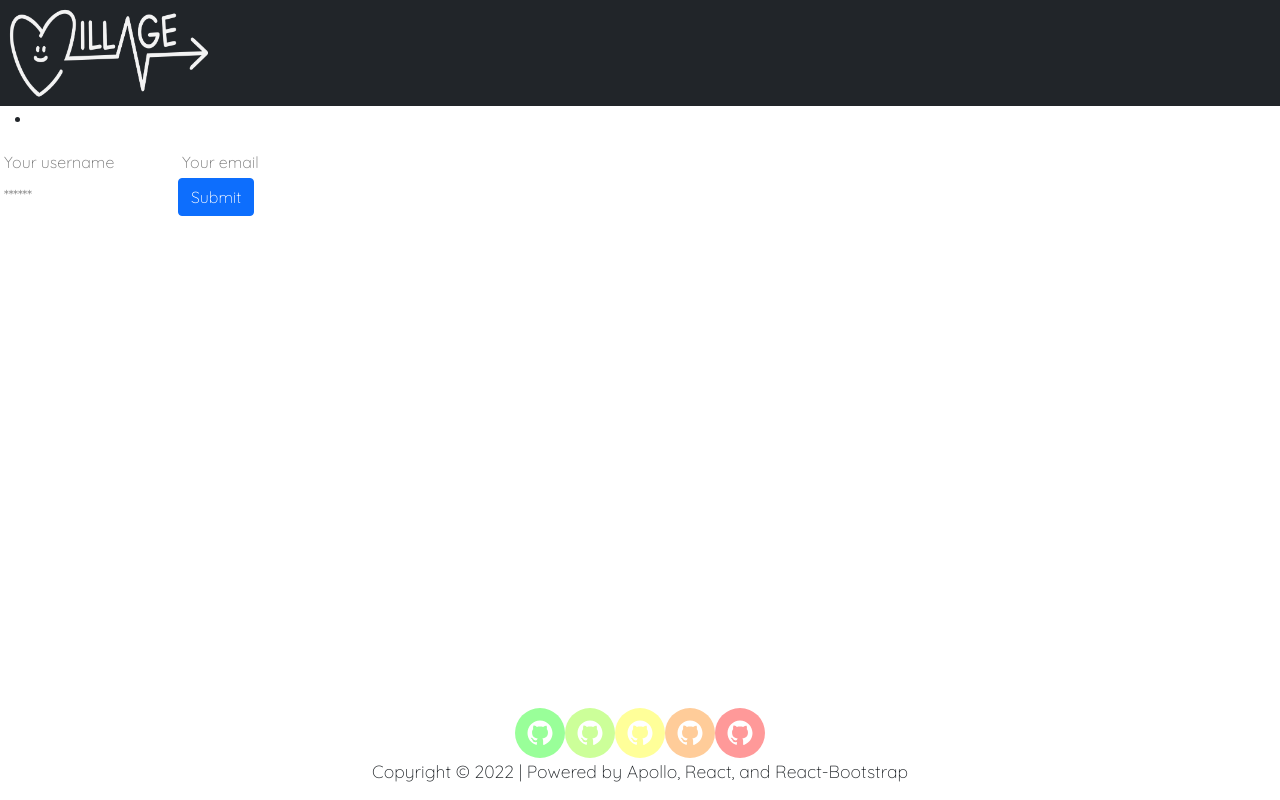
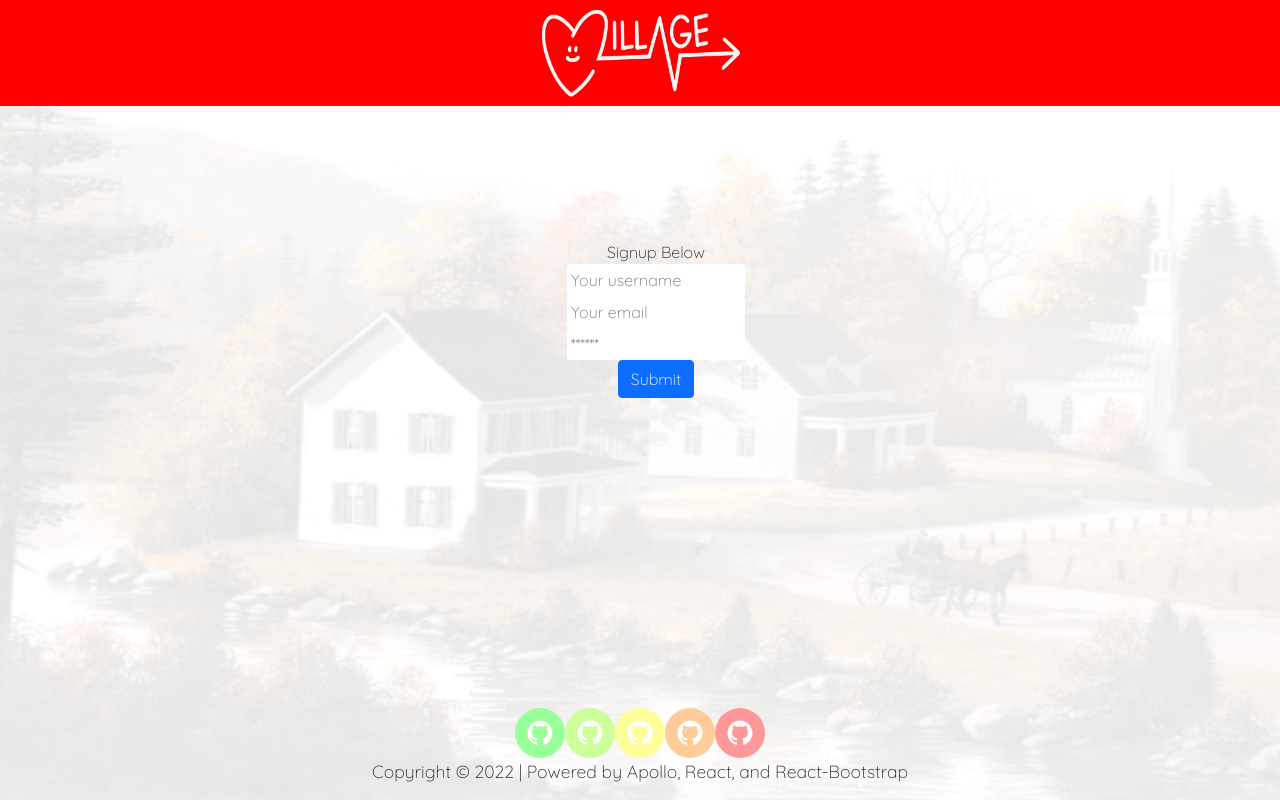
Before and after one commit to pr1me-e1gh7/Village, a React (Create React App) app in the folder client/: page /Signup in a window 1280 px wide. Built offline with nearby package versions, Linux system fonts and the light colour scheme; the HTML template or start-up script is replaced by a standard one.

Commit message:
finished styling for v1 of project

```diff
--- a/client/src/components/Modals/Login.js
+++ b/client/src/components/Modals/Login.js
@@ -1,4 +1,6 @@
 import React, { useState } from 'react';
+import logo from '../../assets/villagelogowhitecropped.png'
+import bkgd from '../../assets/stocksmalltown3.gif'
 import { Link } from 'react-router-dom';
 import { useMutation } from '@apollo/client';
 import { LOGIN_USER } from '../../utils/mutations';
@@ -40,18 +42,23 @@ const Login = (props) => {
     };
 
     return (
-    <main className="flex-row justify-center mb-4">
-      <div className="col-12 col-lg-10">
-        <div className="card">
-          <h4 className="card-header bg-dark text-light p-2">Login</h4>
-          <div className="card-body">
+        <>
+            <img src={bkgd} alt="entrybkgd" className='custombkgd'></img>
+            <header className='bgcustom text-light p-2'>
+                <img src={logo} alt="villagelogo" className='entrylogo'></img>
+            </header>
+            <body className='entryPage'>
                 {data ? (
                 <p>
                     Success! You may now head{' '}
-                <Link to="/">back to the homepage.</Link>
+                    <Link to="/Profile">back to the homepage.</Link>
                 </p>
                 ) : (
+
                 <form onSubmit={handleFormSubmit}>
+                    <ul className='entryStyle'>
+                        <li>Login Below</li>
+                        <li>
                             <input
                             className="form-input"
                             placeholder="Your email"
@@ -60,6 +67,8 @@ const Login = (props) => {
                             value={formState.email}
                             onChange={handleChange}
                             />
+                        </li>
+                        <li>
                             <input
                             className="form-input"
                             placeholder="******"
@@ -68,6 +77,8 @@ const Login = (props) => {
                             value={formState.password}
                             onChange={handleChange}
                             />
+                        </li>
+                        <li>
                             <button
                                 className="btn btn-block btn-primary"
                                 style={{ cursor: 'pointer' }}
@@ -75,18 +86,17 @@ const Login = (props) => {
                             >
                                 Submit
                             </button>
+                        </li>
+                    </ul>
                 </form>
                 )}
-
                 {error && (
                 <div className="my-3 p-3 bg-danger text-white">
                     {error.message}
                 </div>
                 )}
-          </div>
-        </div>
-      </div>
-    </main>
+            </body>
+        </>
     );
 };
 
--- a/client/src/components/Modals/Signup.js
+++ b/client/src/components/Modals/Signup.js
@@ -1,5 +1,6 @@
 import React, { useState } from 'react';
 import logo from '../../assets/villagelogowhitecropped.png'
+import bkgd from '../../assets/stocksmalltown3.gif'
 import { Link } from 'react-router-dom';
 import { useMutation } from '@apollo/client';
 import { ADD_USER } from '../../utils/mutations';
@@ -39,22 +40,22 @@ const Signup = () => {
 
   return (
     <>
-      <header className='bg-dark text-light p-2'>
+      <img src={bkgd} alt="entrybkgd" className='custombkgd'></img>
+      <header className='bgcustom text-light p-2'>
         <img src={logo} alt="villagelogo" className='entrylogo'></img>
       </header>
-      <body>
+      <body className='entryPage'>
         {data ? (
           <p>
             Success! You may now head{' '}
-            <Link to="/">back to the homepage.</Link>
+            <Link to="/Profile">back to the homepage.</Link>
           </p>
         ) : (
 
           <form onSubmit={handleFormSubmit}>
-            <ul>
+            <ul className='entryStyle'>
+              <li>Signup Below</li>
               <li>
-              </li>
-            </ul>
                 <input
                   className="form-input"
                   placeholder="Your username"
@@ -63,6 +64,8 @@ const Signup = () => {
                   value={formState.name}
                   onChange={handleChange}
                 />
+              </li>
+              <li>
                 <input
                   className="form-input"
                   placeholder="Your email"
@@ -71,6 +74,8 @@ const Signup = () => {
                   value={formState.email}
                   onChange={handleChange}
                 />
+              </li>
+              <li>
                 <input
                   className="form-input"
                   placeholder="******"
@@ -79,6 +84,8 @@ const Signup = () => {
                   value={formState.password}
                   onChange={handleChange}
                 />
+              </li>
+              <li>
                 <button
                   className="btn btn-block btn-primary"
                   style={{ cursor: 'pointer' }}
@@ -86,6 +93,8 @@ const Signup = () => {
                 >
                   Submit
                 </button>
+              </li>
+            </ul>
           </form>
         )}
         {error && (
--- a/client/src/index.css
+++ b/client/src/index.css
@@ -343,8 +343,29 @@ input:focus {
 }
 .entrylogo {
   height: auto;
+  left: 50%;
   width: 200px;
-  display: flex;
+  margin: auto;
+  display: block;
   text-align: center;
   justify-content: center;
 }
+.entryStyle {
+  list-style: none;
+  list-style-type: none;
+  position: absolute;
+  left: 0;
+  right: 0;
+  top: 30%;
+}
+.entryPage {
+  margin: auto;
+}
+form li {
+  text-align: center;
+  justify-content: center;
+  margin: auto;
+}
+.bgcustom {
+  background-color: #FF0000;
+}
```
Also changed, not shown: client/src/assets/stocksmalltown3.gif (added). Lines whose indentation alone changed are shown as unchanged.
